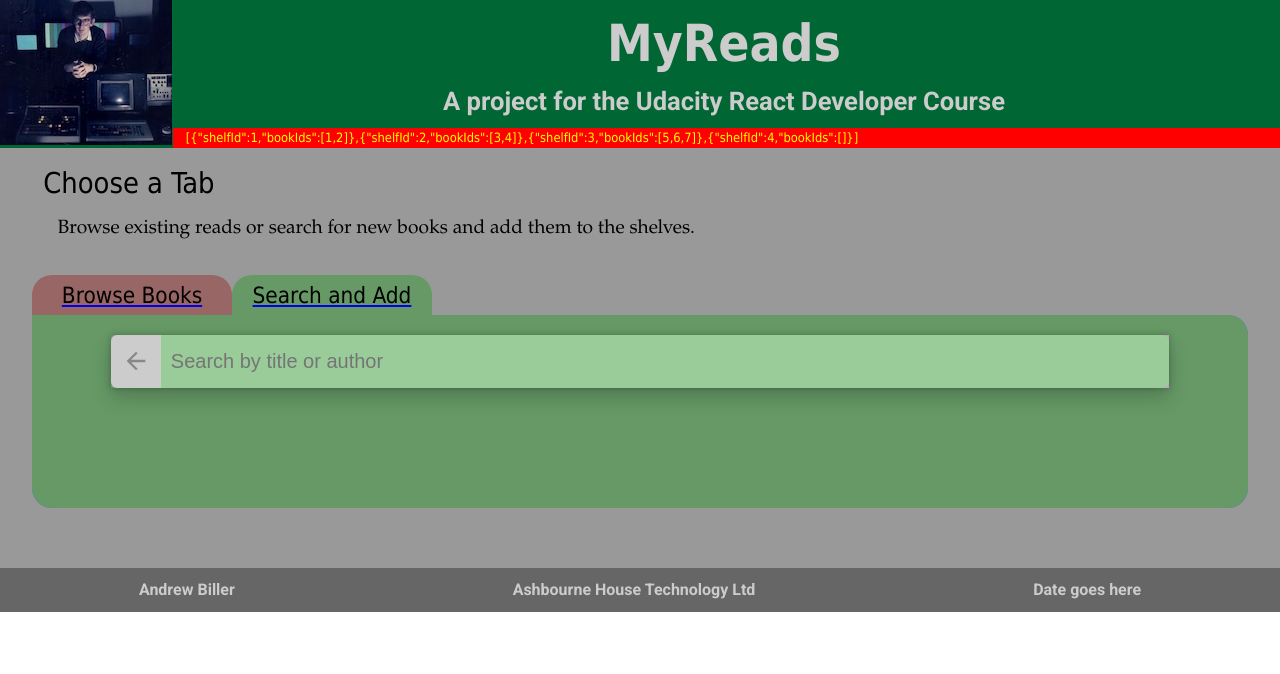
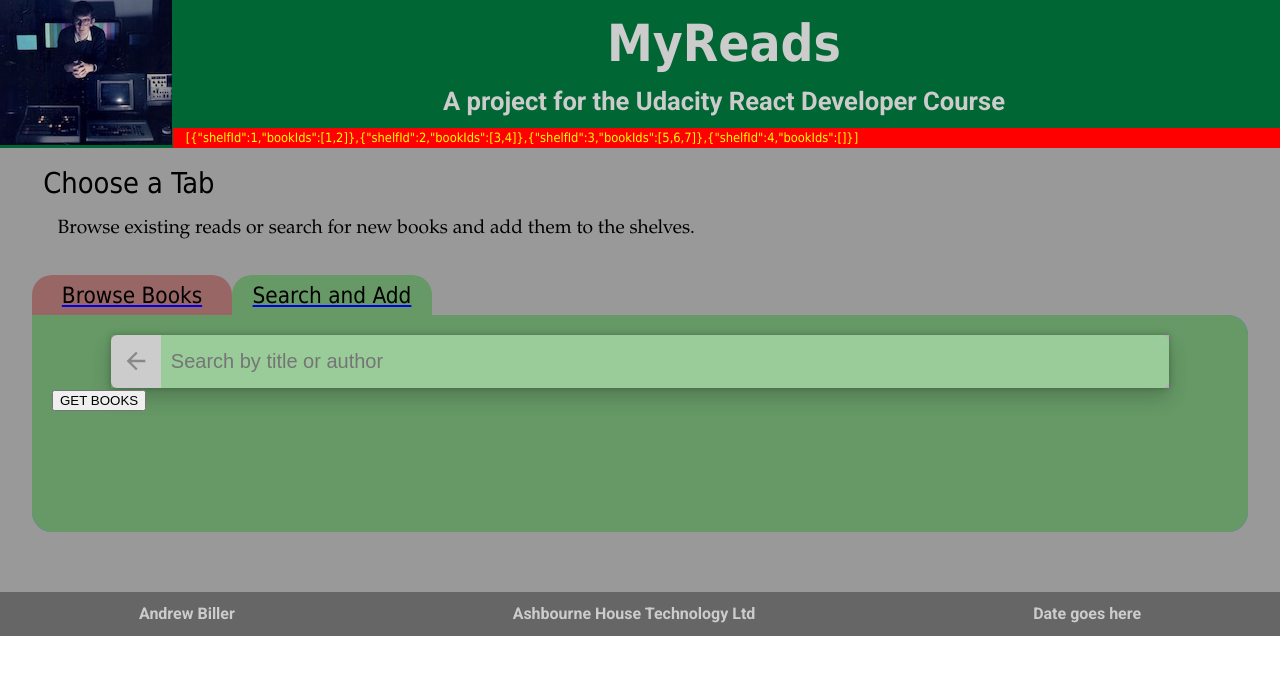
Before and after one commit to ashbournehouse/udacity-react-myreads, a React (Create React App) app: page /search in a window 1280 px wide. Shown: the top 674 px of the page. Built offline with nearby package versions, Linux system fonts and the light colour scheme.

Commit message:
Begin to tst with Udacity API

```diff
--- a/src/Components/Search/search.jsx
+++ b/src/Components/Search/search.jsx
@@ -1,10 +1,33 @@
 import React from 'react';
+
+import * as BooksAPI from '../../BooksAPI.js'
 
 import './search.css'
 
 class Search extends React.Component {
 
-	render () {
+	fetchBooks = (bookId) => {
+		console.log(`>>> entering fetchBooks`);
+		const returnedBooks = BooksAPI.getAll();
+		console.log(returnedBooks);
+		/*
+		returnedBooks.map(book => {
+			console.log(` - ${book.title}`
+		});
+		*/
+		console.log(`>>> leaving fetchBooks`);
+		return true;
+	};
+
+	handleSubmit = (event) => {
+    event.preventDefault();
+		console.log(`>>> entering handleSubmit`);
+		var something = {};
+		something = this.fetchBooks(1);
+		console.log(`>>> leaving handleSubmit`);
+	};
+
+	render() {
 
 		return (
       <div className="search">
@@ -22,8 +45,19 @@ class Search extends React.Component {
 	          <input type="text" placeholder="Search by title or author"/>
 	        </div>
 	      </div>
+	      <div className='test-form-div'>
+        	<form	className="test-form" onSubmit={this.handleSubmit}>
+          	<div className="test-button-div">
+            	<button className="btn test-button">
+                 GET BOOKS
+            	</button>
+          	</div>
+        	</form>
+	      </div>
 	      <div className="search-books-results">
-	        <ol className="books-grid"></ol>
+	        <ol className="books-grid">
+
+	        </ol>
 	      </div>
  	    </div>
 		)
```
